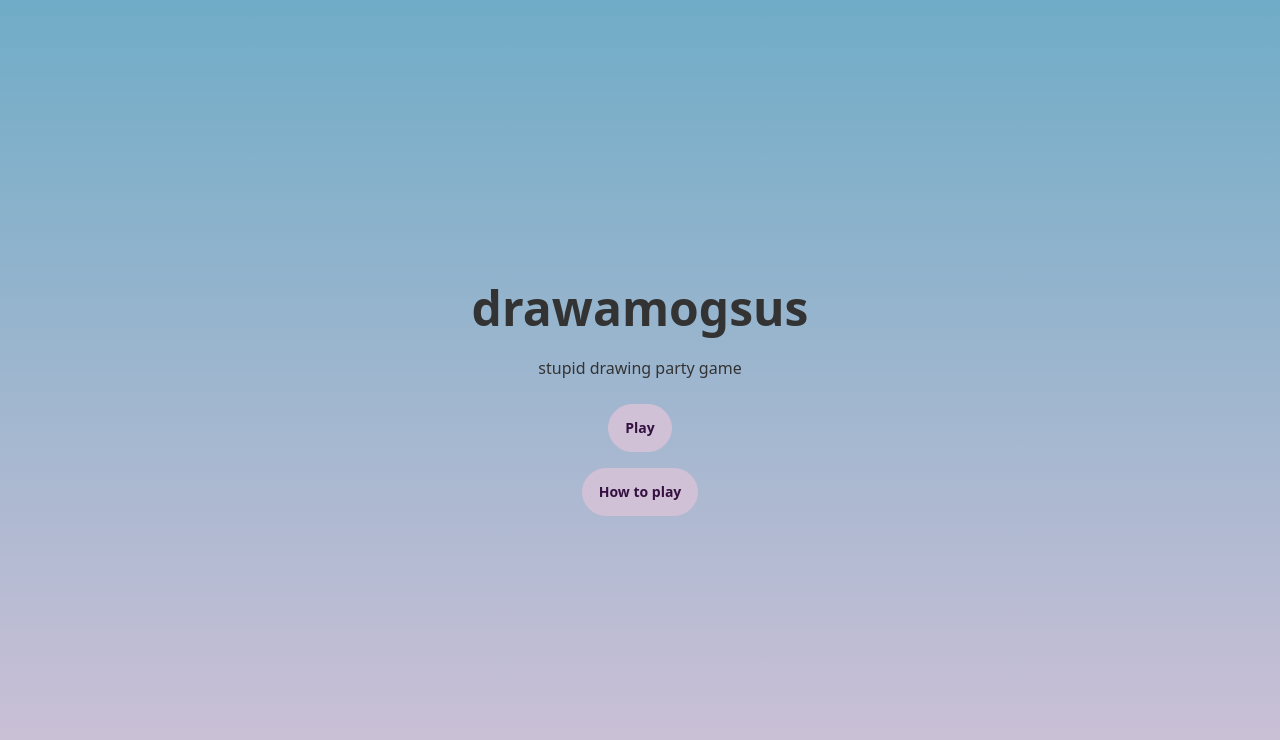
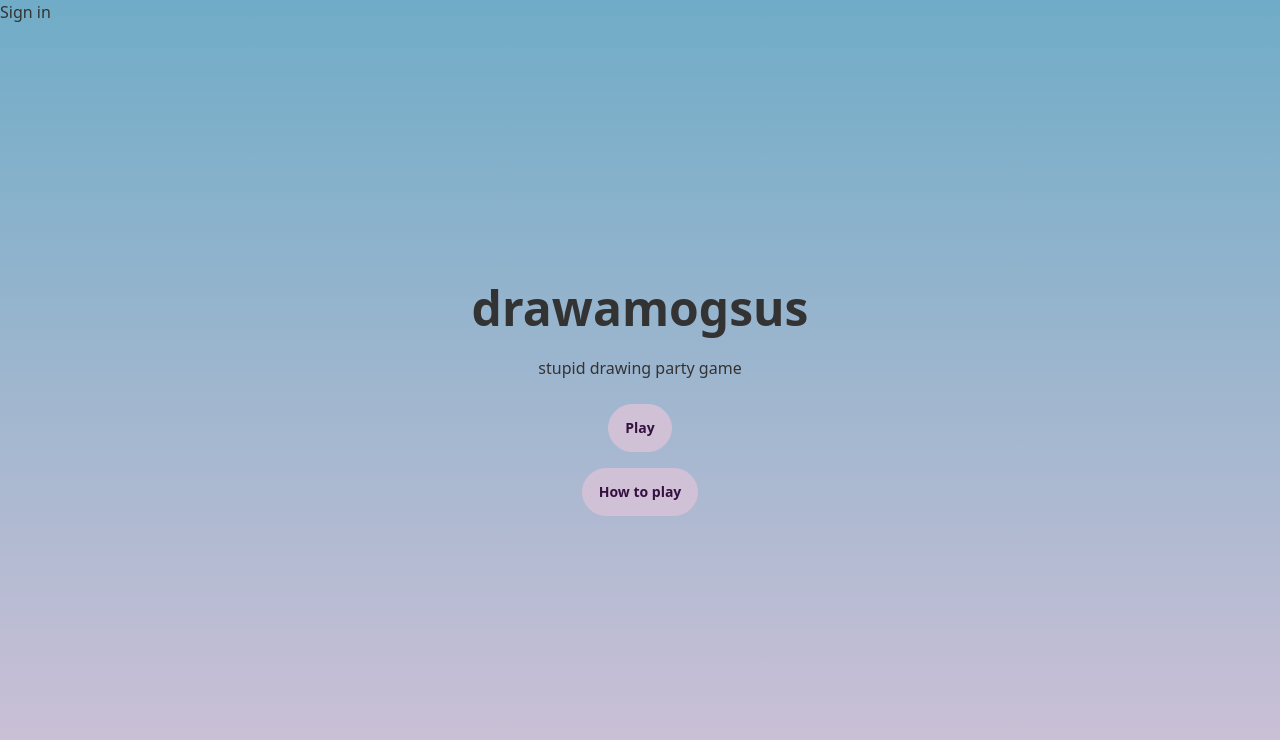
Before and after one commit to WiIIiamTang/drawamogsus, a Next.js app: page / in a window 1280 px wide. Shown: the top 740 px of the page. Built offline with nearby package versions, Linux system fonts and the light colour scheme; no server answers.

Commit message:
add nextauth

```diff
--- a/next.config.js
+++ b/next.config.js
@@ -11,6 +11,13 @@ const nextConfig = {
         port: "",
         pathname: "/view/*",
       },
+      {
+        hostname: "cdn.discordapp.com",
+      },
+      // {
+      //   protocol: "https",
+      //   hostname: "**",
+      // },
     ],
   },
 };
--- a/src/app/layout.tsx
+++ b/src/app/layout.tsx
@@ -1,5 +1,6 @@
 import "./globals.css";
 import VAnalytics from "@/components/Analytics";
+import Auth from "@/components/Auth";
 
 export default function RootLayout({
   children,
@@ -14,7 +15,9 @@ export default function RootLayout({
       */}
       <head />
       <body>
-        {children} <VAnalytics />
+        {/** @ts-expect-error  https://github.com/vercel/next.js/issues/42292 */}
+        <Auth />
+        <div>{children}</div> <VAnalytics />
       </body>
     </html>
   );
--- /dev/null
+++ b/src/components/Auth.tsx
@@ -0,0 +1,41 @@
+import { SignIn, SignOut } from "./AuthActions";
+import { unstable_getServerSession } from "next-auth/next";
+import { authOptions } from "@/pages/api/auth/[...nextauth]";
+import Image from "next/image";
+
+async function Auth() {
+  const session = await unstable_getServerSession(authOptions);
+
+  return (
+    <>
+      <div className="absolute top-0">
+        {session?.user ? (
+          <div className="mx-2 my-2">
+            <div className="flex flex-row flex-wrap gap-2 justify-center items-center">
+              {session.user.image && (
+                <Image
+                  src={session.user.image}
+                  alt="User Image"
+                  width={30}
+                  height={30}
+                />
+              )}
+              <span>
+                <small>Signed in as </small>
+
+                <strong>{session.user.name}</strong>
+              </span>
+            </div>
+            <SignOut />
+          </div>
+        ) : (
+          <>
+            <SignIn />
+          </>
+        )}
+      </div>
+    </>
+  );
+}
+
+export default Auth;
--- /dev/null
+++ b/src/components/AuthActions.tsx
@@ -0,0 +1,10 @@
+"use client";
+import { signIn, signOut } from "next-auth/react";
+
+export function SignOut() {
+  return <button onClick={() => signOut()}>Sign out</button>;
+}
+
+export function SignIn() {
+  return <button onClick={() => signIn("discord")}>Sign in</button>;
+}
--- /dev/null
+++ b/src/pages/api/auth/[...nextauth].ts
@@ -0,0 +1,32 @@
+import NextAuth, { type NextAuthOptions } from "next-auth";
+import DiscordProvider from "next-auth/providers/discord";
+
+export const authOptions: NextAuthOptions = {
+  callbacks: {
+    session({ session, token }) {
+      if (session.user && token) {
+        session.user.id = token.id as string;
+      }
+      return session;
+    },
+    // pass the discord user to session through jwt
+    jwt({ token, user }) {
+      if (user) {
+        token = {
+          ...token,
+          ...user,
+        };
+      }
+      return token;
+    },
+  },
+  // Configure one or more authentication providers
+  providers: [
+    DiscordProvider({
+      clientId: process.env.DISCORD_CLIENT_ID || "",
+      clientSecret: process.env.DISCORD_CLIENT_SECRET || "",
+    }),
+  ],
+};
+
+export default NextAuth(authOptions);
```
Also changed, not shown: src/types/next-auth.d.ts (added, +12 -0 lines).
